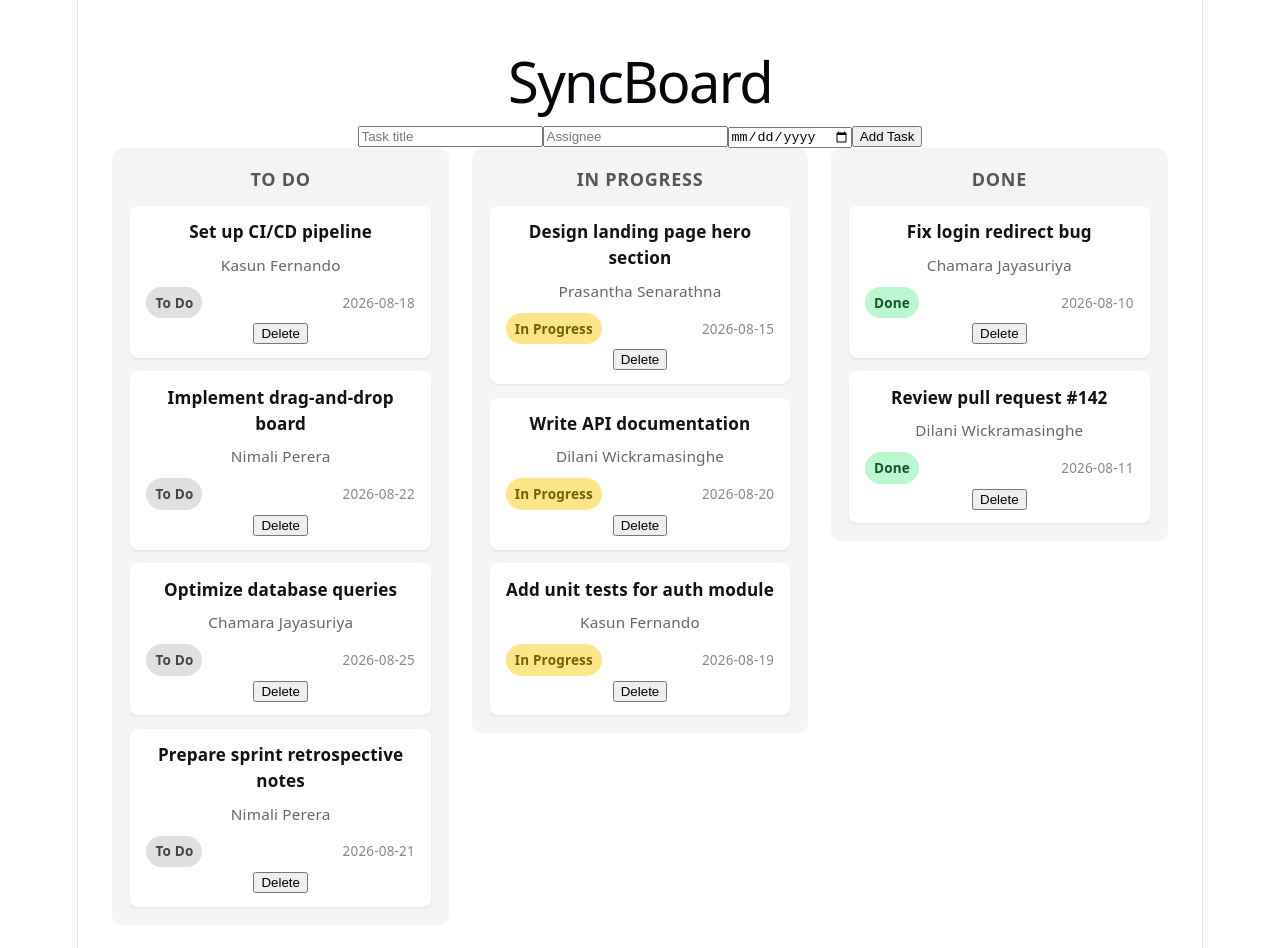
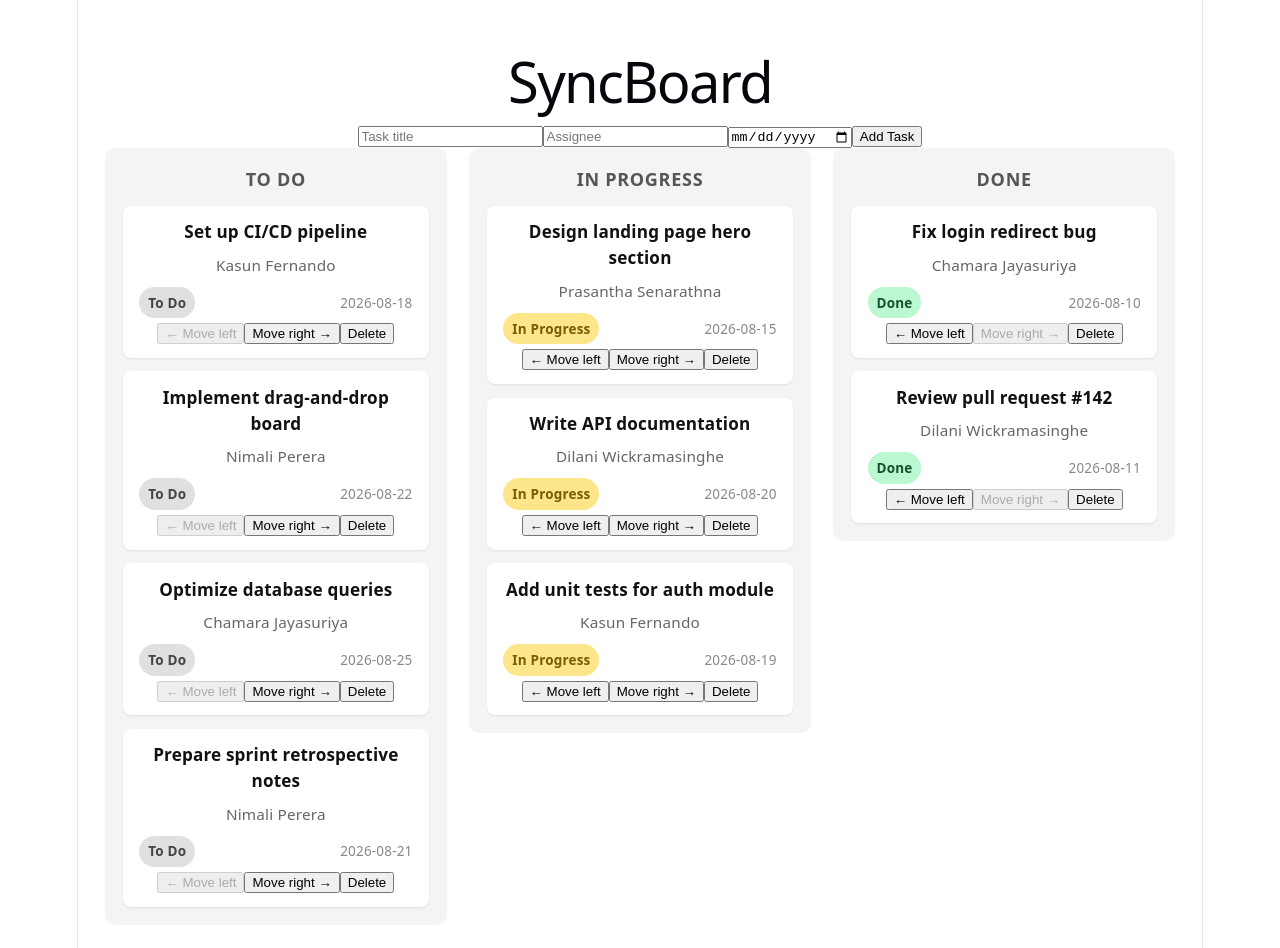
Before and after one commit to Prasantha3/syncboard-client, a React (Vite) app: page / in a window 1280 px wide. Shown: the top 948 px of the page. Built offline with nearby package versions, Linux system fonts and the light colour scheme.

Commit message:
Add move left/right buttons to change task status

```diff
--- a/src/components/Board.jsx
+++ b/src/components/Board.jsx
@@ -14,6 +14,18 @@ function Board() {
   const deleteTask = (id) =>
     setTasks((prev) => prev.filter((t) => t.id !== id));
 
+  const moveTask = (id, direction) => {
+    setTasks((prev) =>
+      prev.map((t) => {
+        if (t.id !== id) return t;
+        const currentIndex = STATUSES.indexOf(t.status);
+        const newIndex = currentIndex + direction;
+        if (newIndex < 0 || newIndex >= STATUSES.length) return t;
+        return { ...t, status: STATUSES[newIndex] };
+      })
+    );
+  };
+
   return (
     <>
       <AddTaskForm onAdd={addTask} />
@@ -23,7 +35,12 @@ function Board() {
           return (
             <Column key={status} title={status}>
               {tasksForStatus.map((task) => (
-                <TaskCard key={task.id} task={task} onDelete={deleteTask} />
+                <TaskCard
+                  key={task.id}
+                  task={task}
+                  onDelete={deleteTask}
+                  onMove={moveTask}
+                />
               ))}
             </Column>
           );
--- a/src/components/TaskCard.jsx
+++ b/src/components/TaskCard.jsx
@@ -1,5 +1,11 @@
-function TaskCard({ task, onDelete }) {
+const STATUSES = ["To Do", "In Progress", "Done"];
+
+function TaskCard({ task, onDelete, onMove }) {
   const { id, title, assignee, status, dueDate } = task;
+
+  const currentIndex = STATUSES.indexOf(status);
+  const canMoveLeft = currentIndex > 0;
+  const canMoveRight = currentIndex < STATUSES.length - 1;
 
   return (
     <div className="task-card">
@@ -11,6 +17,23 @@ function TaskCard({ task, onDelete }) {
         </span>
         <span className="task-card-due">{dueDate}</span>
       </div>
+      <div className="task-card-actions">
+        <button
+          className="task-card-move"
+          onClick={() => onMove(id, -1)}
+          disabled={!canMoveLeft}
+          aria-label={`Move ${title} left`}
+        >
+          ← Move left
+        </button>
+        <button
+          className="task-card-move"
+          onClick={() => onMove(id, 1)}
+          disabled={!canMoveRight}
+          aria-label={`Move ${title} right`}
+        >
+          Move right →
+        </button>
         <button
           className="task-card-delete"
           onClick={() => onDelete(id)}
@@ -19,6 +42,7 @@ function TaskCard({ task, onDelete }) {
           Delete
         </button>
       </div>
+    </div>
   );
 }
 
```
Lines whose indentation alone changed are shown as unchanged.
